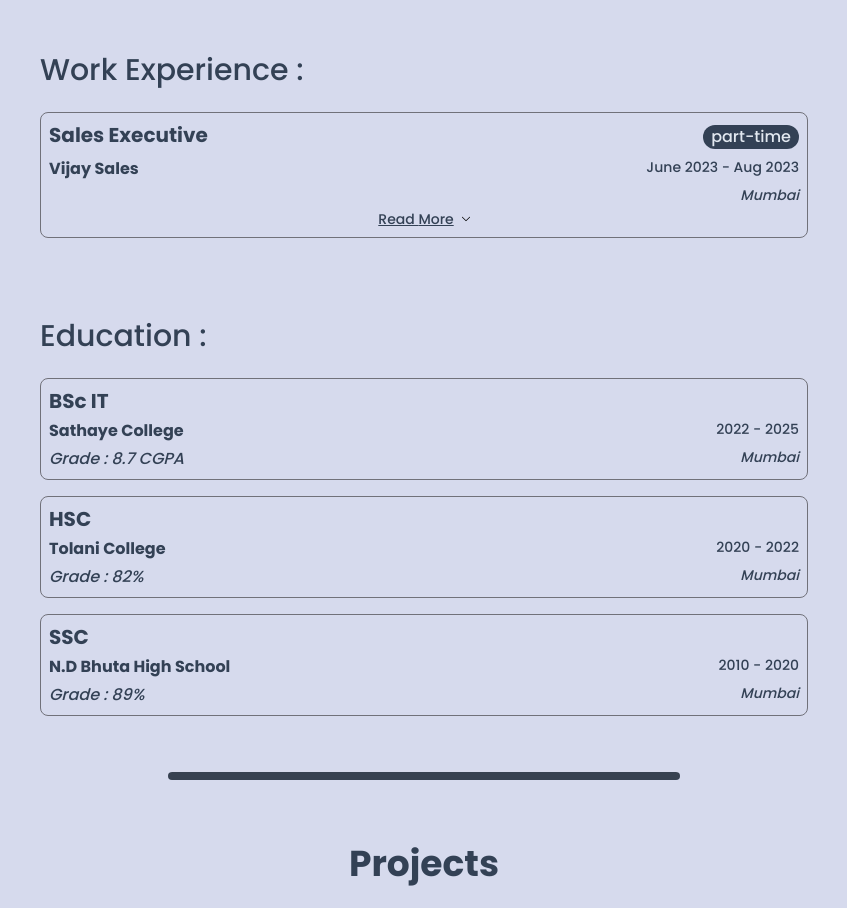
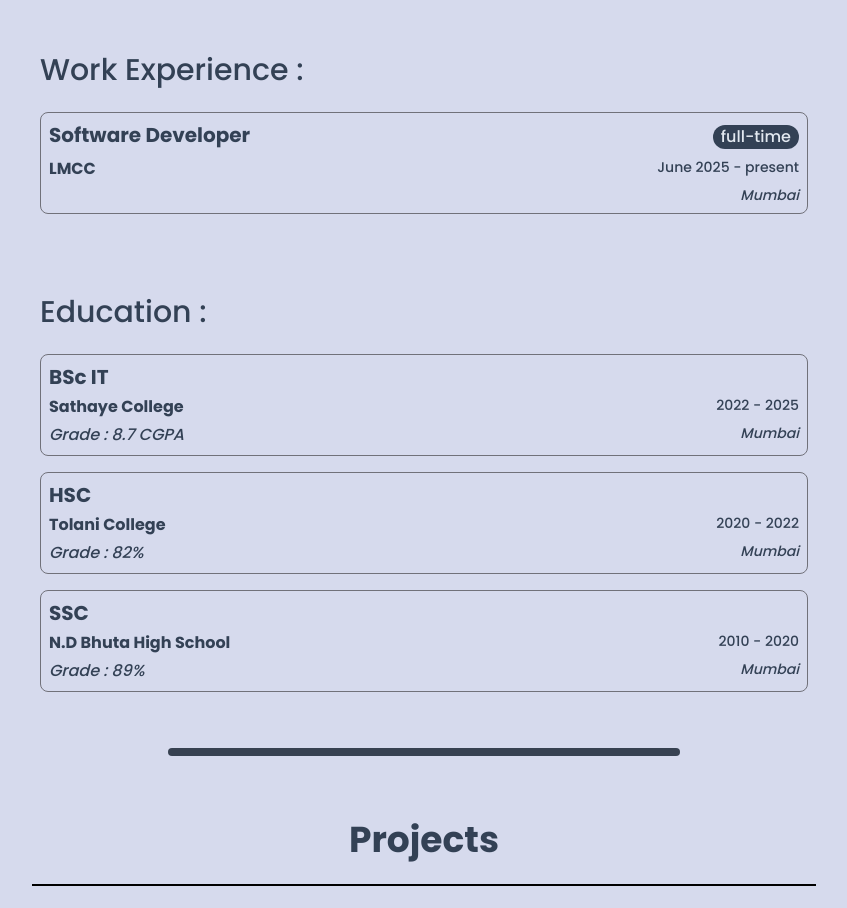
Before and after one commit to vrushabhgawas14/vrushabhgawas14.github.io, a React (Create React App) app: page / in a window 1280 px wide. Shown: the part 1260-2168 px from the top of the page, without its empty margins (216-1063 px from the left). Built offline with nearby package versions, Linux system fonts and the light colour scheme; a web font is replaced by a local one.

Commit message:
Update Job Post

```diff
--- a/src/constants/AboutDetails.tsx
+++ b/src/constants/AboutDetails.tsx
@@ -1,12 +1,12 @@
 export const workDetails = [
-  // {
-  //   position: "Software Developer",
-  //   type: "full-time",
-  //   company: "LMCC",
-  //   duration: "June 2025 - present",
-  //   location: "Mumbai",
-  //   description: "",
-  // },
+   {
+     position: "Software Developer",
+     type: "full-time",
+     company: "LMCC",
+     duration: "June 2025 - present",
+     location: "Mumbai",
+     description: "",
+   },
   // {
   //   position: "TeleCaller",
   //   type: "full-time",
@@ -16,15 +16,15 @@ export const workDetails = [
   //   description:
   //     "As a Credit Card Recovery Specialist, managed a high volume of calls, exceeding 300 daily, to assist customers with outstanding credit card bill payments, negotiated repayment plans and resolved disputes. Leveraged strong communication skills to facilitate timely debt recovery and exceptional customer service.",
   // },
-  {
-    position: "Sales Executive",
-    type: "part-time",
-    company: "Vijay Sales",
-    duration: "June 2023 - Aug 2023",
-    location: "Mumbai",
-    description:
-      "Specialized in selling a range of electronic products like TVs, soundbars, speakers, watches and accessories. Consistently achieved around 90% of monthly sales targets, maintaining strong product knowledge and building lasting customer relationships to drive sales growth.",
-  },
+  // {
+  //  position: "Sales Executive",
+  //  type: "part-time",
+  //  company: "Vijay Sales",
+  //  duration: "June 2023 - Aug 2023",
+  //  location: "Mumbai",
+  //  description:
+   //   "Specialized in selling a range of electronic products like TVs, soundbars, speakers, watches and accessories. Consistently achieved around 90% of monthly sales targets, maintaining strong product knowledge and building lasting customer relationships to drive sales growth.",
+ // },
 ];
 
 export const educationDetails = [
```
